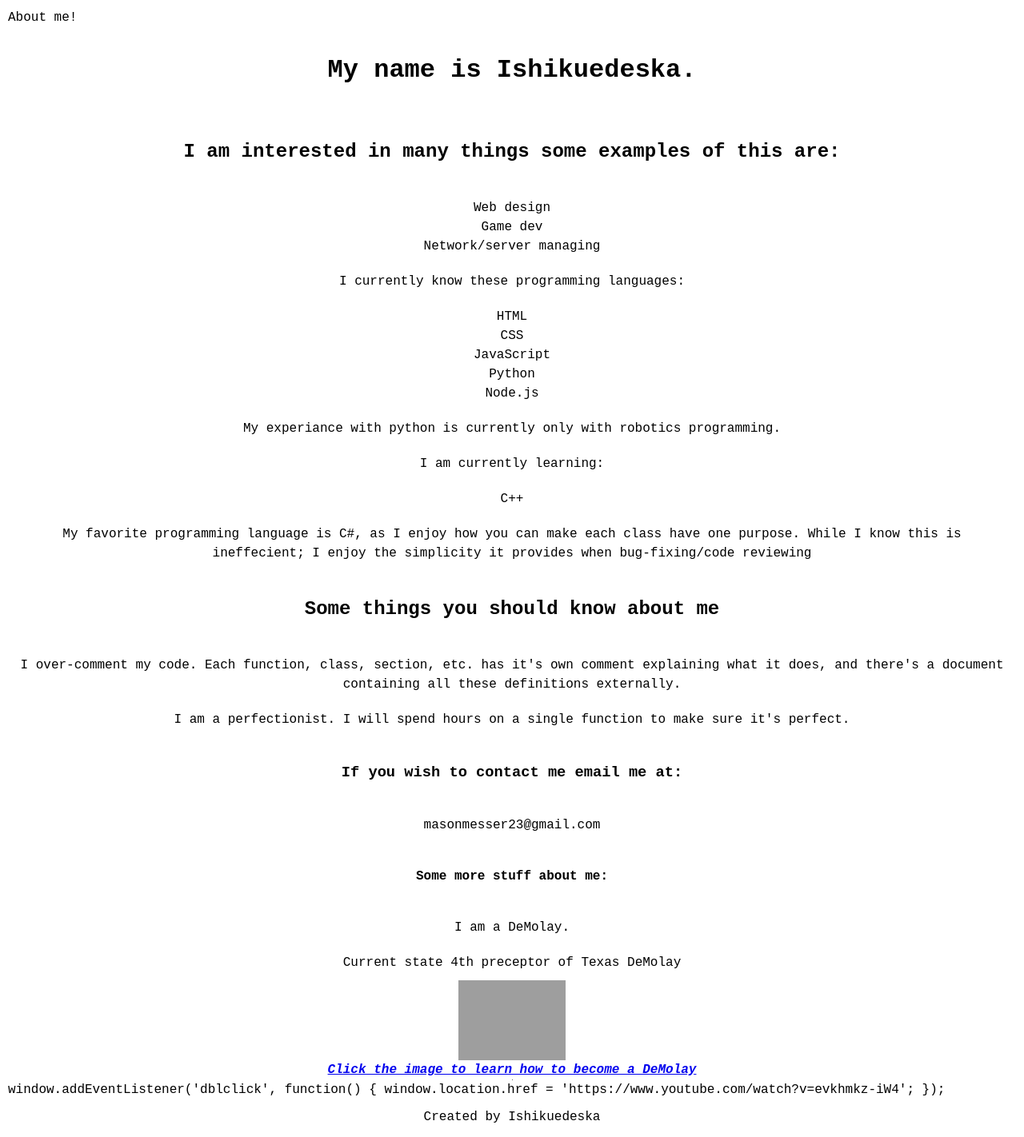
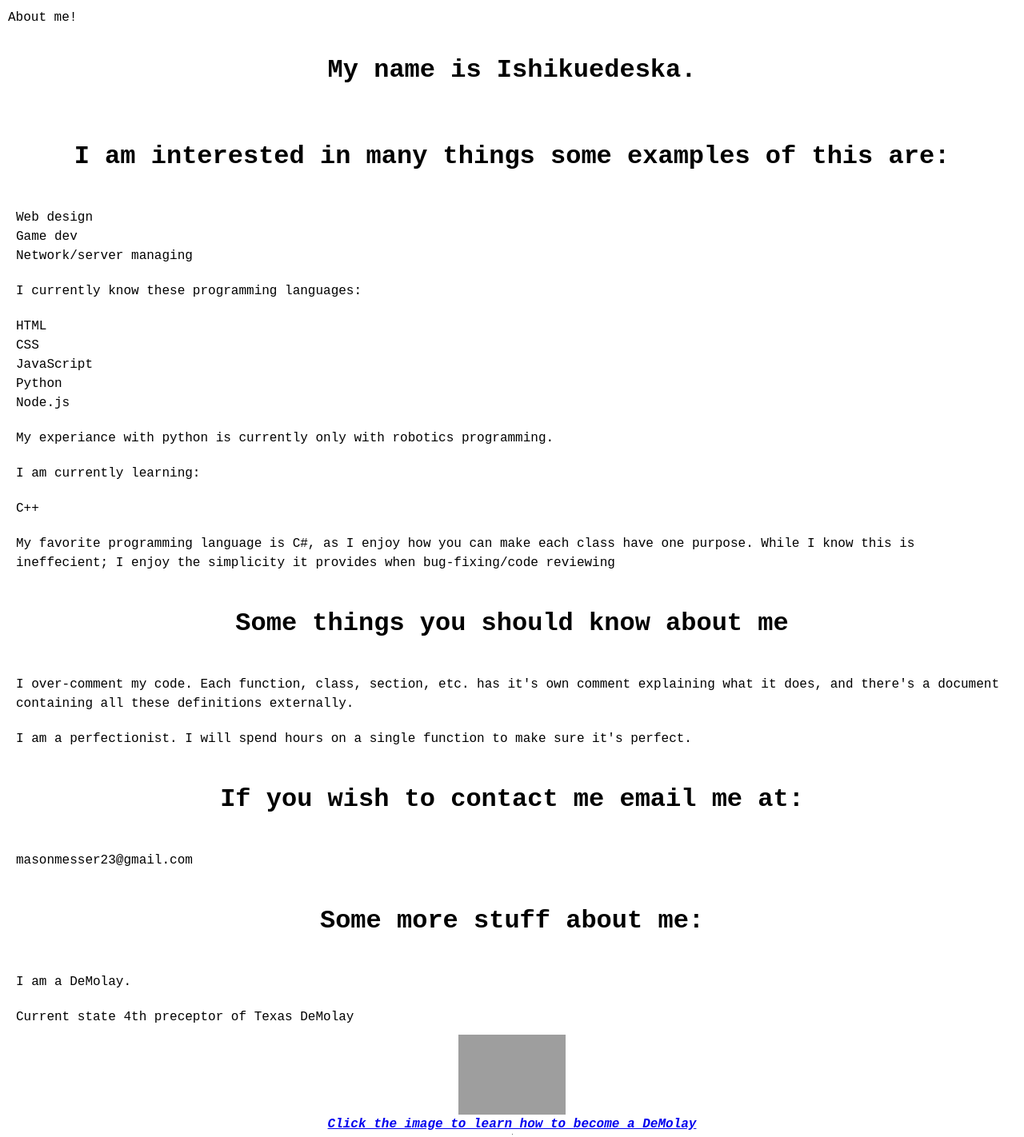
Before and after one commit to Ishikudeska/about-me-website, a plain HTML site: page main.html in a window 1280 px wide. Shown: the top 1422 px of the page at 80% size. Drawn offline with Linux system fonts and the light colour scheme; grey boxes are pictures that could not be loaded.

Commit message:
Added some stuff.

```diff
--- a/main.html
+++ b/main.html
@@ -9,8 +9,8 @@
     <main>
     <body>
         <title>About me!</title>
-        <h1>My name is Ishikuedeska.</h1>
-        <h2>I am interested in many things some examples of this are:</h2>
+        <h1>My name is Ishikuedeska.</h1> <!--Think of headers as types, not individual headers.-->
+        <h1>I am interested in many things some examples of this are:</h1>
         <ul>
             <li>Web design</li>
             <li>Game dev</li>
@@ -30,14 +30,14 @@
             <li>C++</li>
         </ol>
         <p>My favorite programming language is C#, as I enjoy how you can make each class have one purpose. While I know this is ineffecient; I enjoy the simplicity it provides when bug-fixing/code reviewing</p>
-        <h2>Some things you should know about me</h2>
+        <h1>Some things you should know about me</h1>
         <p>I over-comment my code. Each function, class, section, etc. has it's own comment explaining what it does, and there's a document containing all these definitions externally.</p>
         <p>I am a perfectionist. I will spend hours on a single function to make sure it's perfect.</p>
 
-        <h3>If you wish to contact me email me at:</h3>
+        <h1>If you wish to contact me email me at:</h1>
         <p>masonmesser23@gmail.com</p>
 
-        <h4>Some more stuff about me:</h4>
+        <h1>Some more stuff about me:</h1>
         <p>I am a DeMolay.</p>
         <p>Current state 4th preceptor of Texas DeMolay</p>
         <div class="Demolay-logo">
--- a/style.css
+++ b/style.css
@@ -26,13 +26,14 @@ body {
 }
 
 /* Align all text elements in the console */
-h1, h2, h3, h4, p, ol, ul {
+h1 {
     color: #00FF00; /* Console green text */
     text-align: center;
 }
 
 h1,h2,h3,h4 {
     padding: 30px;
+    text-align:center;
 }
 
 p, ul, ol {
```
Also changed, not shown: 1 other file.
